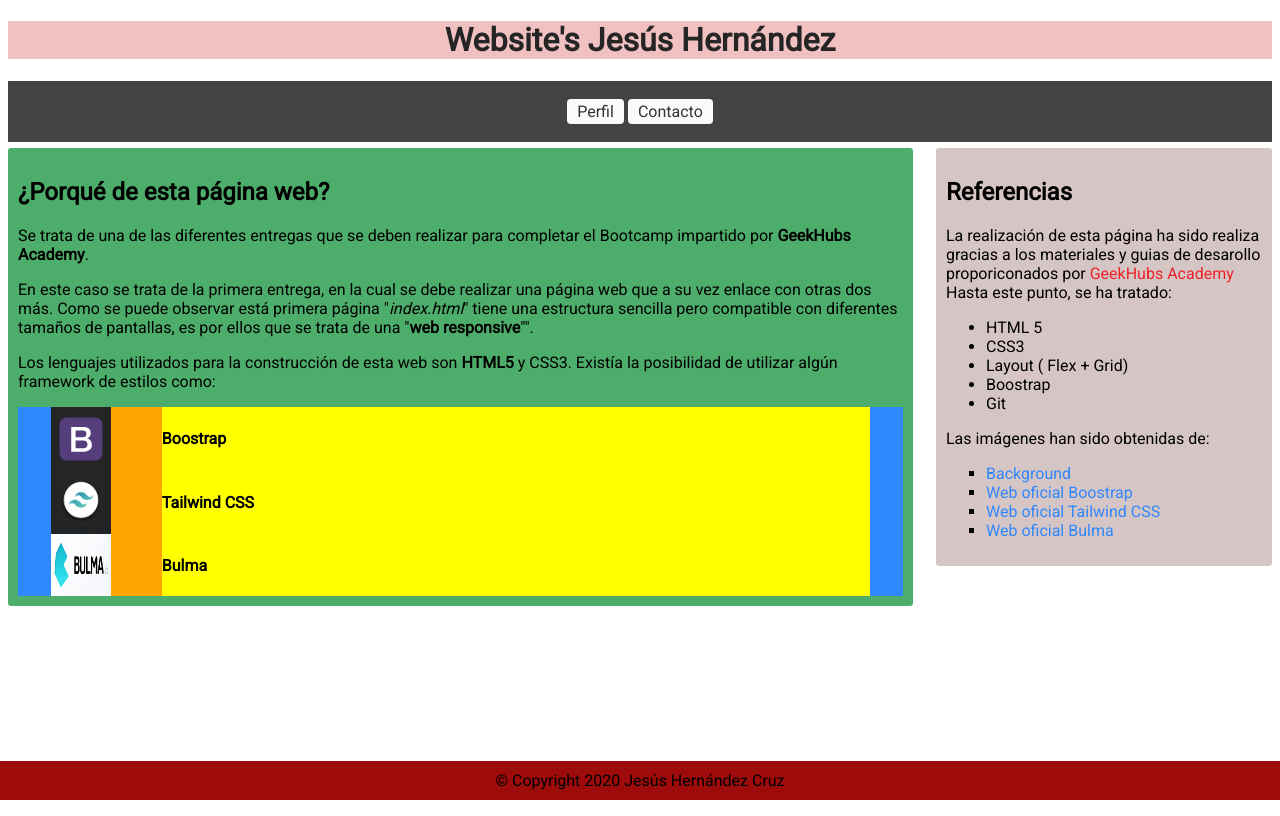
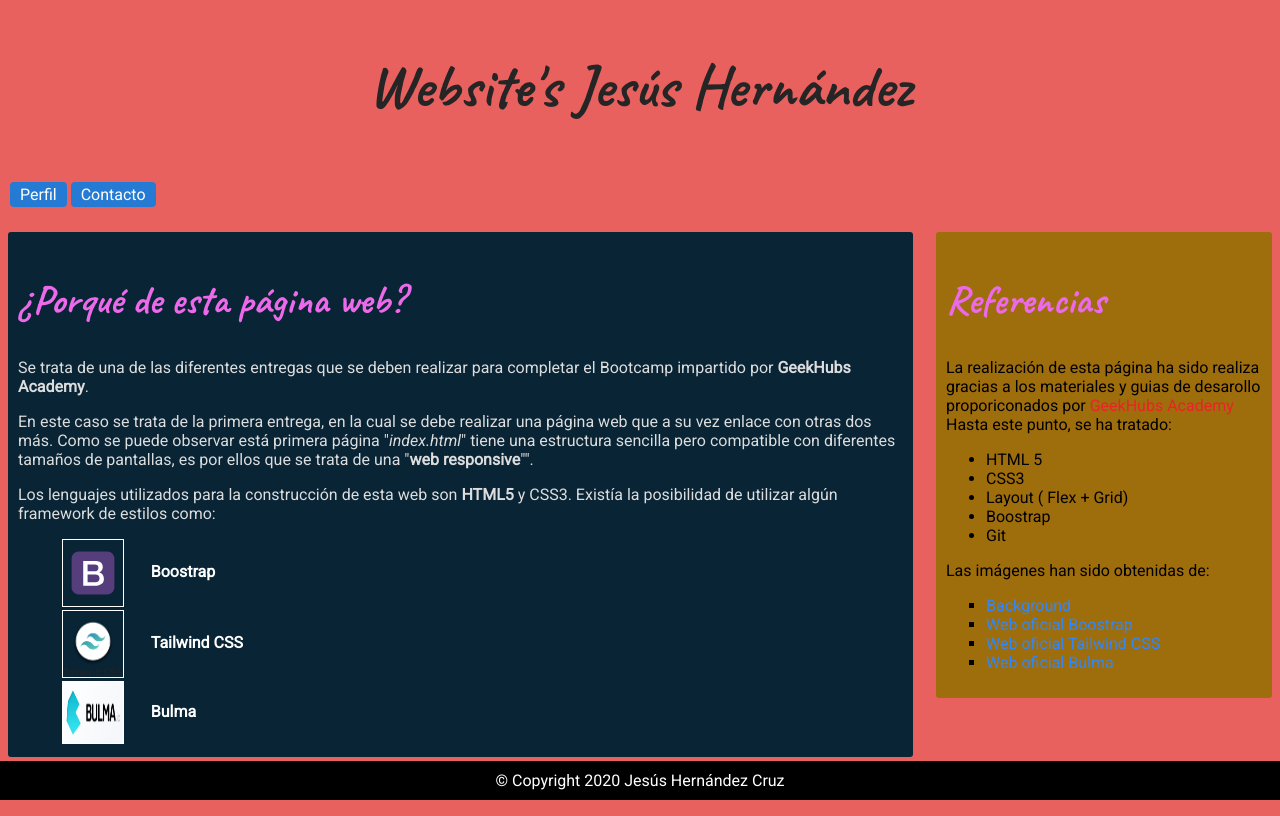
Before and after one commit to chuchihdez/Reto1_Website, a plain HTML site: page index.html in a window 1280 px wide. Drawn offline with Linux system fonts and the light colour scheme.

Commit message:
Applied style

```diff
--- a/css/style.css
+++ b/css/style.css
@@ -3,20 +3,37 @@
    Define a responsive website
  */
 
+body {
+    height: 100vh;
+    background-color: #E8615F;
+}
+
 .container {
     width: 100%;
-    /*  margin: 0px auto;
     font-size: 1em;
-    */
-    font-family: 'Roboto', Serif;
+    font-family: 'Roboto',
+        sans-serif;
     font-size: 16px;
+
+}
+
+h1,
+h2 {
+    font-family: 'Caveat',
+        cursive;
+    font-size: 2.5em;
+}
+
+h2 {
+    color: #EC6AE9;
 }
 
 /**--- HEADER  -----*/
 header {
-    text-align: center;
-    /*border: 1px solid #ccc;*/
-    background: #f1c1c1;
+    display: flex;
+    flex-direction: column;
+    align-items: center;
+    font-size: 1.5em;
 }
 
 a {
@@ -27,8 +44,6 @@ a {
 /**--- NAV (MENU)-----*/
 nav {
     overflow: hidden;
-    background: #444;
-    /* margin-top: 0.5%;*/
     margin-bottom: 0.5%;
 }
 
@@ -38,7 +53,8 @@ nav ul {
     padding: 0px;
     width: 100%;
     display: table;
-    text-align: center;
+    text-align: left;
+
 }
 
 nav ul li {
@@ -46,12 +62,13 @@ nav ul li {
     float: none;
     padding: 3px 10px;
     margin: 2px;
-    background: #fafafa;
+    background: #257BD3;
+
     border-radius: 4px;
 }
 
 nav ul li:hover {
-    background-color: #ccc;
+    background-color: #66B138;
     text-decoration: underline;
 }
 
@@ -59,7 +76,7 @@ nav a {
     display: block;
     text-align: center;
     text-decoration: none;
-    color: #333;
+    color: white;
 }
 
 /**--- SECTION  & ASIDE (AREAS)-----*/
@@ -73,7 +90,8 @@ aside {
 section {
     float: left;
     width: 70%;
-    background: #4dad6a;
+    background: #082435;
+    color: #dddddd;
 }
 
 /**--- SECTION - LIST-----*/
@@ -84,26 +102,24 @@ section {
 
 .framework {
     display: flex;
-    background-color: #2f88fd;
     justify-content: space-around;
-
+    margin-bottom: 5px;
 }
 
 .frameworkName {
-    background-color: yellow;
+    color: #fff;
     width: 80%;
     display: flex;
     align-items: center;
 }
 
 .frameworkImg {
-    background-color: orange;
     width: 15%;
-    margin-right: -10%;
+    margin-right: -15%;
 }
 
 .frameworkImg img {
-    background-color: #252525;
+    border: 1px solid #fff;
     height: 100%;
     width: 45%;
 }
@@ -112,7 +128,11 @@ section {
 aside {
     float: right;
     width: 25%;
-    background: #d6c5c5;
+    /* background: #F3BB4C;*/
+    background: #9e6d0c;
+    height: 100%;
+    color: black;
+    margin-bottom: 2em;
 }
 
 aside a {
@@ -121,7 +141,7 @@ aside a {
 
 aside a:hover,
 #listWebgrafia a:hover {
-    color: #44364d;
+    color: #5e2d7c;
 }
 
 #listWebgrafia a {
@@ -136,7 +156,8 @@ footer {
     bottom: 0;
     left: 0;
     padding: 10px 0px 10px 0px;
-    background-color: rgb(158, 11, 11);
+    background-color: black;
+    color: #fff;
     text-align: center;
 }
 
@@ -178,8 +199,7 @@ footer a {
     /**--- ASIDE  (RIGHT-AREA)-----*/
     aside {
         margin-top: 5px;
-        background: #333;
-        color: #fff;
+        font-size: 1.3em;
     }
 
     nav ul {
@@ -195,24 +215,19 @@ footer a {
 
     .framework {
         display: flex;
-        background-color: #2f88fd;
         justify-content: space-around;
-
     }
 
     .frameworkName {
-        background-color: yellow;
         width: 55%;
     }
 
     .frameworkImg {
-        background-color: orange;
         width: 15%;
         margin-right: -20%;
     }
 
     .frameworkImg img {
-        background-color: #252525;
         height: 100%;
         width: 100%;
     }
@@ -253,8 +268,6 @@ footer a {
     /**--- ASIDE  (RIGHT-AREA)-----*/
     aside {
         display: block;
-        background: #333;
-        color: #fff;
         font-size: 1.5em;
     }
 
@@ -266,24 +279,19 @@ footer a {
 
     .framework {
         display: flex;
-        background-color: #2f88fd;
         justify-content: space-around;
-
     }
 
     .frameworkName {
-        background-color: yellow;
         width: 55%;
     }
 
     .frameworkImg {
-        background-color: orange;
         width: 40%;
         margin-right: 1%;
     }
 
     .frameworkImg img {
-        background-color: #252525;
         height: 100%;
         width: 100%;
     }
--- a/index.html
+++ b/index.html
@@ -5,7 +5,9 @@
   <meta charset="UTF-8">
   <meta name="viewport" content="width=device-width, initial-scale=1.0">
   <!-- import font -->
-  <link href='https://fonts.googleapis.com/css?family=Roboto' rel='stylesheet'>
+  <link
+    href="https://fonts.googleapis.com/css2?family=Caveat:wght@400;700&family=Roboto:ital,wght@0,400;1,300;1,400&display=swap"
+    rel="stylesheet">
   <link rel="stylesheet" href="css/style.css">
   <title>Website</title>
 </head>
@@ -79,40 +81,6 @@
             <h4>Bulma</h4>
           </div>
         </div>
-        <!--
-        <div class="framework">
-          <h4>Tailwind CSS</h4>
-        </div>
-        <div class="imageFramework">
-          <a href="https://tailwindcss.com/"><img src="img/logo-tailwind.png" alt="Tailwind" title="logo-tailwind"></a>
-        </div>
-
-
-        <div class="framework">
-          <h4>Bulma</h4>
-        </div>
-        <div class="imageFramework">
-          <a href="https://bulma.io"><img src="img/logo-bulma.png" alt="Bulma" title="logo-bulma"></a>
-        </div>
--->
-        <!--
-        <ul>
-          <li>
-            <h4>Boostrap</h4>
-            <a href="https://getbootstrap.com"><img src="img/logo-boostrap.png" alt="Boostrap"
-                title="logo-boostrap"></a>
-          </li>
-          <li>
-            <h4>Tailwind CSS</h4>
-            <a href="https://tailwindcss.com/"><img src="img/logo-tailwind.png" alt="Tailwind"
-                title="logo-tailwind"></a>
-          </li>
-          <li>
-            <h4>Bulma</h4>
-            <a href="https://bulma.io"><img src="img/logo-bulma.png" alt="Bulma" title="logo-bulma"></a>
-          </li>
-        </ul>
-      -->
       </div>
     </section>
     <!-- End section content -->
```
Also changed, not shown: img/background.jpg (added), img/background.png (added).
